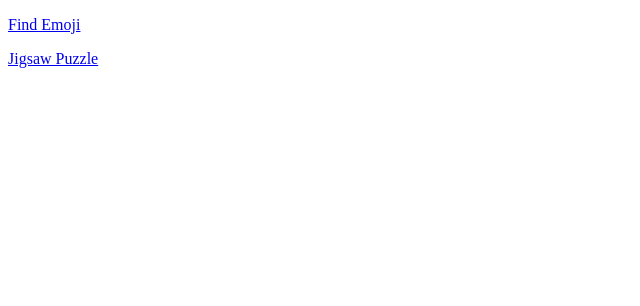
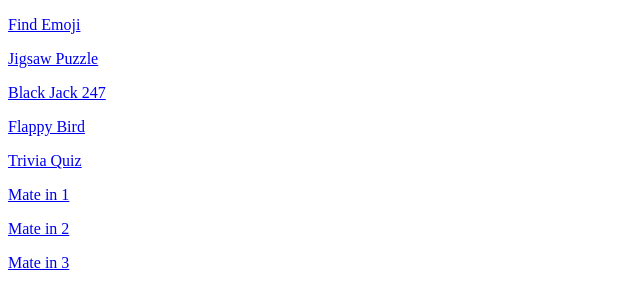
Before and after one commit to NeuronaBens/game-repo, a plain HTML site: page index.html in a window 1280 px wide. Shown: the whole page, without its empty margins (0-640 px from the left). Drawn offline with Linux system fonts and the light colour scheme.

Commit message:
Update index.html

```diff
--- a/index.html
+++ b/index.html
@@ -8,5 +8,11 @@
   <body>
     <a href="puzzles/find-emoji.html"><p>Find Emoji</p></a>
     <a href="puzzles/jigsaw-puzzle.html"><p>Jigsaw Puzzle</p></a>
+    <a href="https://www.247blackjack.com/"><p>Black Jack 247</p></a>
+    <a href="https://playcanv.as/p/2OlkUaxF/"><p>Flappy Bird</p></a>
+    <a href="https://lovattspuzzles.com/online-puzzles-competitions/ultimate-online-trivia-quiz/"><p>Trivia Quiz</p></a>
+    <a href="https://www.chesspuzzles.com/mate-in-one/"><p>Mate in 1</p></a>
+    <a href="https://www.chesspuzzles.com/mate-in-two"><p>Mate in 2</p></a>
+    <a href="https://www.chesspuzzles.com/mate-in-three"><p>Mate in 3</p></a>
   </body>
 </html>
```
